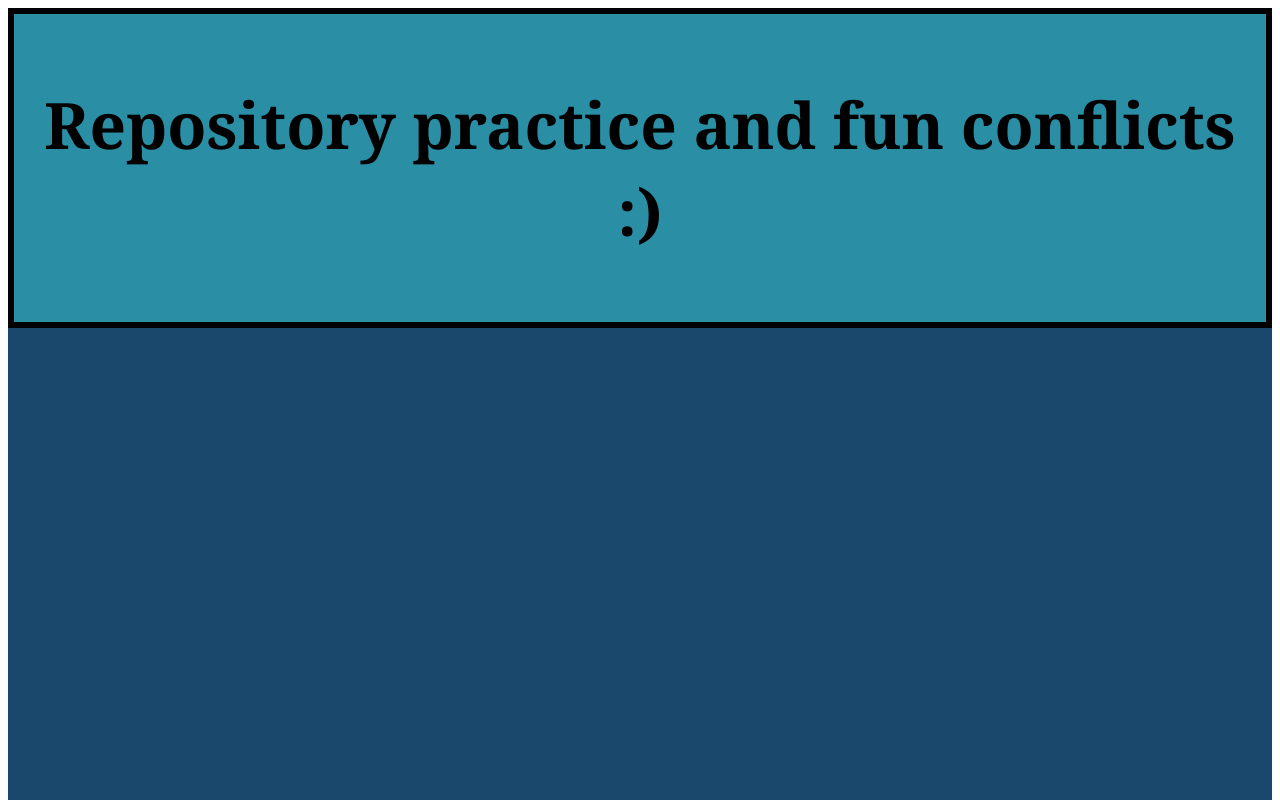
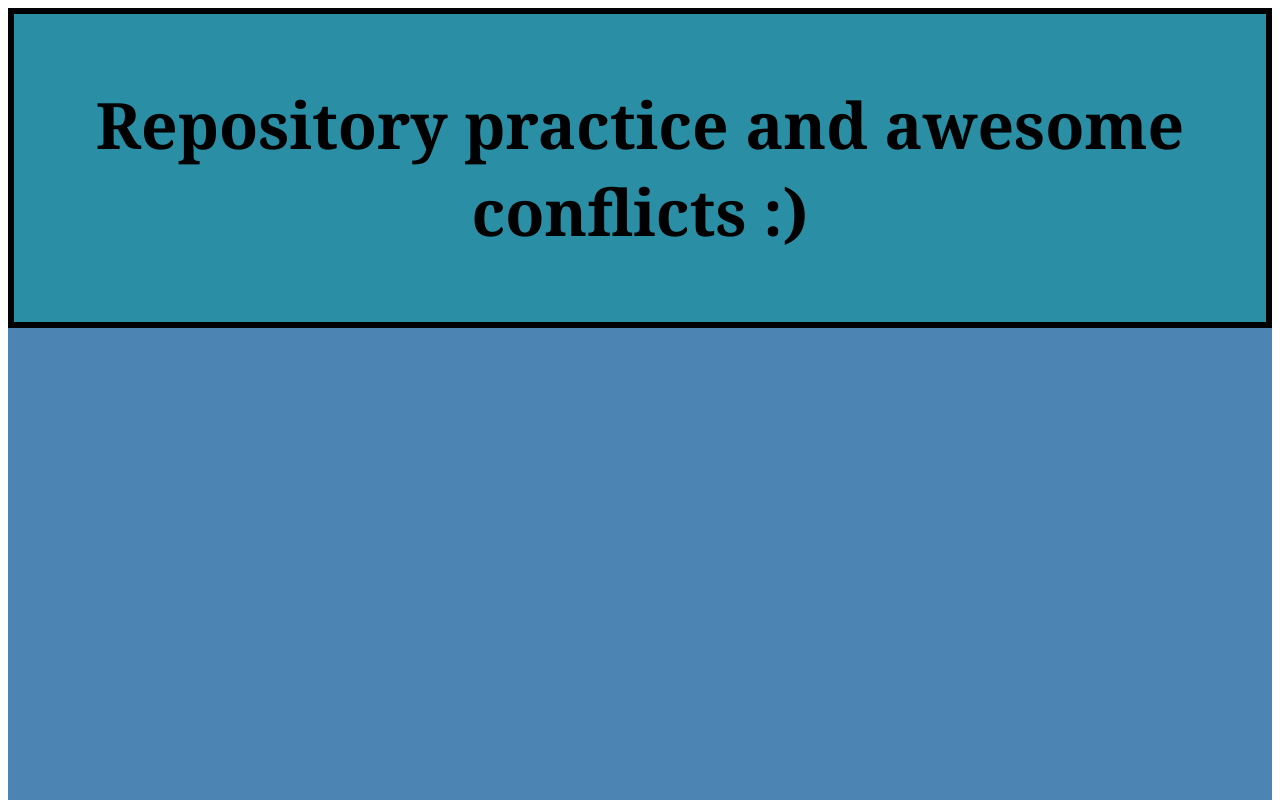
Before and after one commit to Melina4444/gitPractice, a plain HTML site: page index.html in a window 1280 px wide. Shown: the top 800 px of the page. Drawn offline with Linux system fonts and the light colour scheme.

Commit message:
give me a conflict

```diff
--- a/index.html
+++ b/index.html
@@ -8,7 +8,7 @@
 </head>
 <body>
     <header class="header">
-        <h1 class="header__title">Repository practice and fun conflicts :)</h1>
+        <h1 class="header__title">Repository practice and awesome conflicts :)</h1>
     </header>
     <main class="main">
         <div class="content"></div>
--- a/styles/repo.css
+++ b/styles/repo.css
@@ -16,13 +16,13 @@
 }
 
 .main {
-background-color: rgb(26, 71, 108);
+background-color: rgb(76, 133, 180);
 display: flex;
 height: 100vh;
 margin: 0;
 }
 
 .body {
-    background-color: rgb(26, 67, 108);
+    background-color: rgb(59, 128, 197);
     margin: 0;
 }
```
